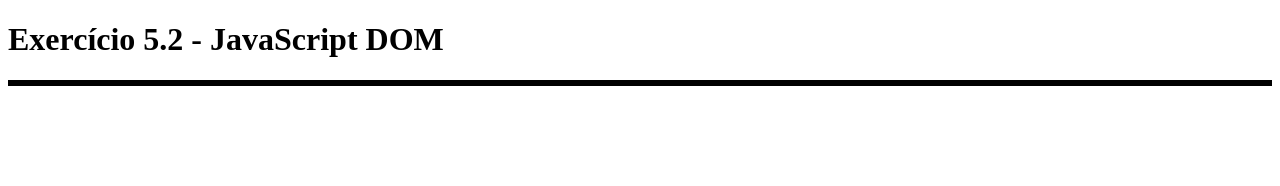
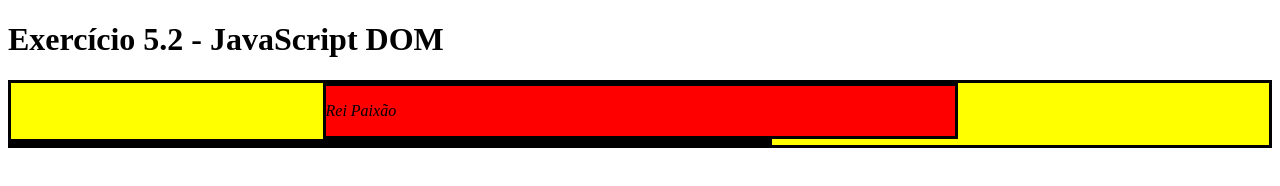
Before and after one commit to reipaixao/trybe-exercises, a plain HTML site: page Fundamentos-de-Desenvolviento-Web/05-JavaScript:-DOM,-Eventos-e-Web-Storage/Trabalhando-com-elementos.html in a window 1280 px wide. Drawn offline with Linux system fonts and the light colour scheme.

Commit message:
Adiciona a div center, o paragrafo e a dif left

```diff
--- a/Fundamentos-de-Desenvolviento-Web/05-JavaScript:-DOM,-Eventos-e-Web-Storage/Trabalhando-com-elementos.html
+++ b/Fundamentos-de-Desenvolviento-Web/05-JavaScript:-DOM,-Eventos-e-Web-Storage/Trabalhando-com-elementos.html
@@ -67,6 +67,22 @@
     divMain.className = "main-content";
     document.body.appendChild(divMain);
 
+    let divCenter = document.createElement("div");
+    divCenter.className = "center-content";
+    divMain.appendChild(divCenter);
+
+    let p = document.createElement("p");
+    p.innerHTML = "Rei Paixão"
+    divCenter.appendChild(p);
+
+    let divLeft = document.createElement("div");
+    divLeft.className = "left-content";
+    divMain.appendChild(divLeft);
+
+
+
+
+
 
 
 
```
